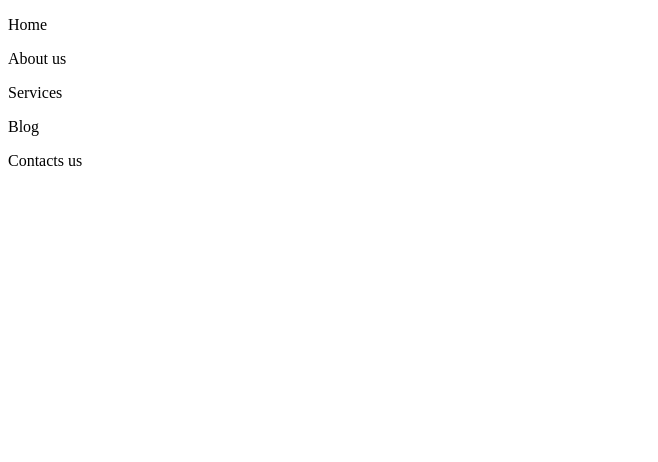
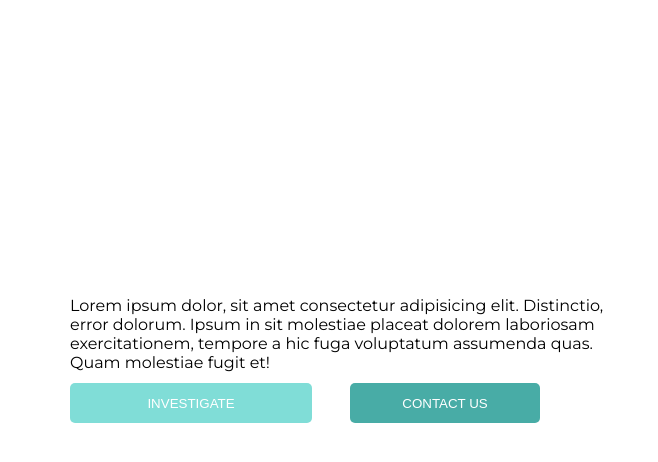
Before and after one commit to Diana1246/Progect, a plain HTML site: page index.html in a window 1280 px wide. Shown: the whole page, without its empty margins (0-658 px from the left). Drawn offline with Linux system fonts and the light colour scheme.

Commit message:
Project is done

```diff
--- a/aseets/css/main.css
+++ b/aseets/css/main.css
@@ -0,0 +1,32 @@
+ .box-1{
+
+ }
+ p{
+   width: 560px;
+   top: 280px;
+   left: 70px;
+   position: absolute;
+   font-family: 'Montserrat', sans-serif;
+ }
+ .button-1 {
+   background-color: #80DDD7;
+   border: none;
+   width: 242px;
+   height: 40px;
+   top: 383px;
+   left: 70px;
+   position: absolute;
+   border-radius: 5px;
+   color: white;
+ }
+ .button-2 {
+background-color: #48ACA6;
+border: none;
+border-radius: 5px;
+width: 190px;
+left: 350px;
+height: 40px;
+top: 383px;
+position: absolute;
+color: white;
+ }
--- a/index.html
+++ b/index.html
@@ -5,16 +5,17 @@
     <meta http-equiv="X-UA-Compatible" content="IE=edge">
     <meta name="viewport" content="width=device-width, initial-scale=1.0">
     <title>Document</title>
+    <link rel="stylesheet" href="aseets/css/main.css"/>
+    <link rel="preconnect" href="https://fonts.googleapis.com">
+    <link rel="preconnect" href="https://fonts.gstatic.com" crossorigin>
+    <link href="https://fonts.googleapis.com/css2?family=Montserrat&display=swap" rel="stylesheet">
 </head>
 <body>
-    <header>
-        <div class="menu">
-            <p>Home</p>
-            <p>About us</p>
-            <p>Services</p>
-            <p>Blog</p>
-            <p>Contacts us</p>
-        </div>
-    </header>
+    <div class="box-1">
+
+    </div>
+    <p>Lorem ipsum dolor, sit amet consectetur adipisicing elit. Distinctio, error dolorum. Ipsum in sit molestiae placeat dolorem laboriosam exercitationem, tempore a hic fuga voluptatum assumenda quas.  Quam molestiae fugit et!</p>
+<button class="button-1">INVESTIGATE </button>
+<button class="button-2">CONTACT US </button>
 </body>
 </html>
```
